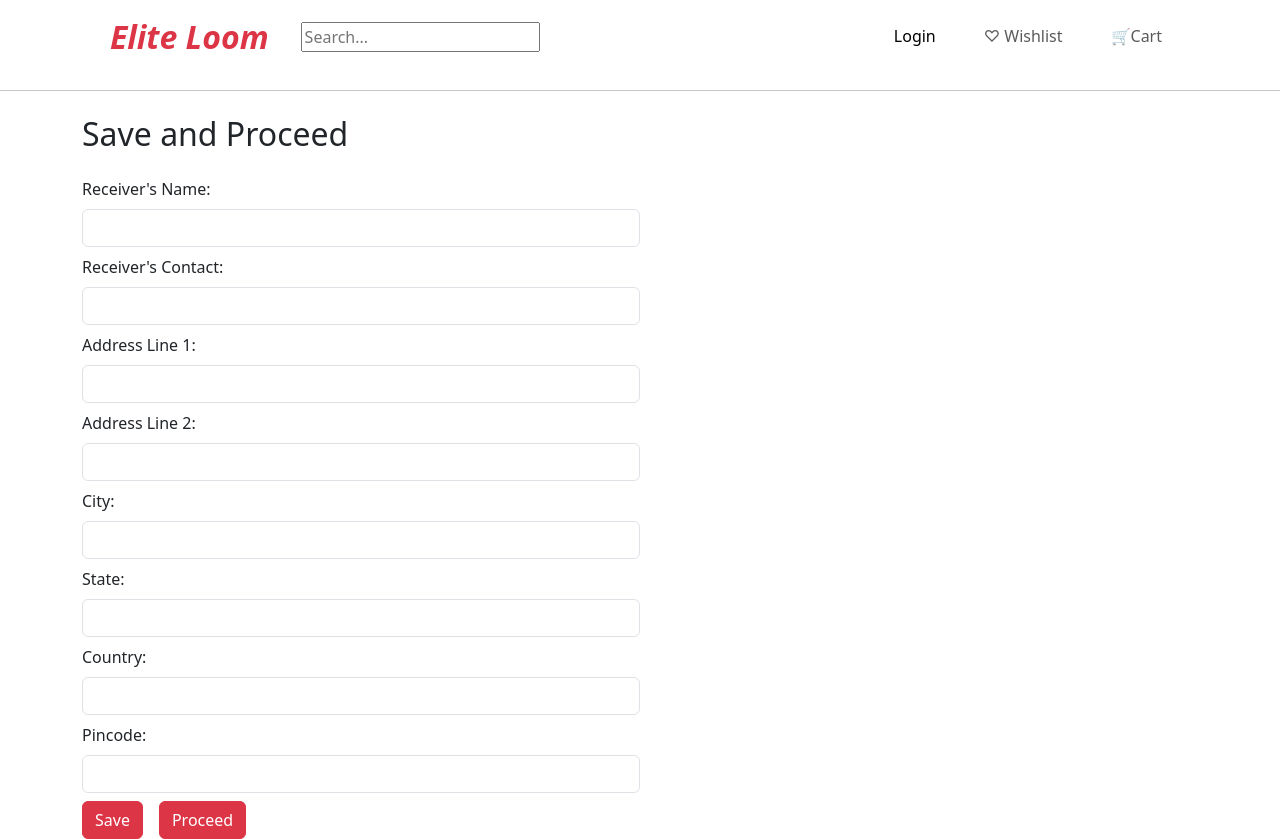
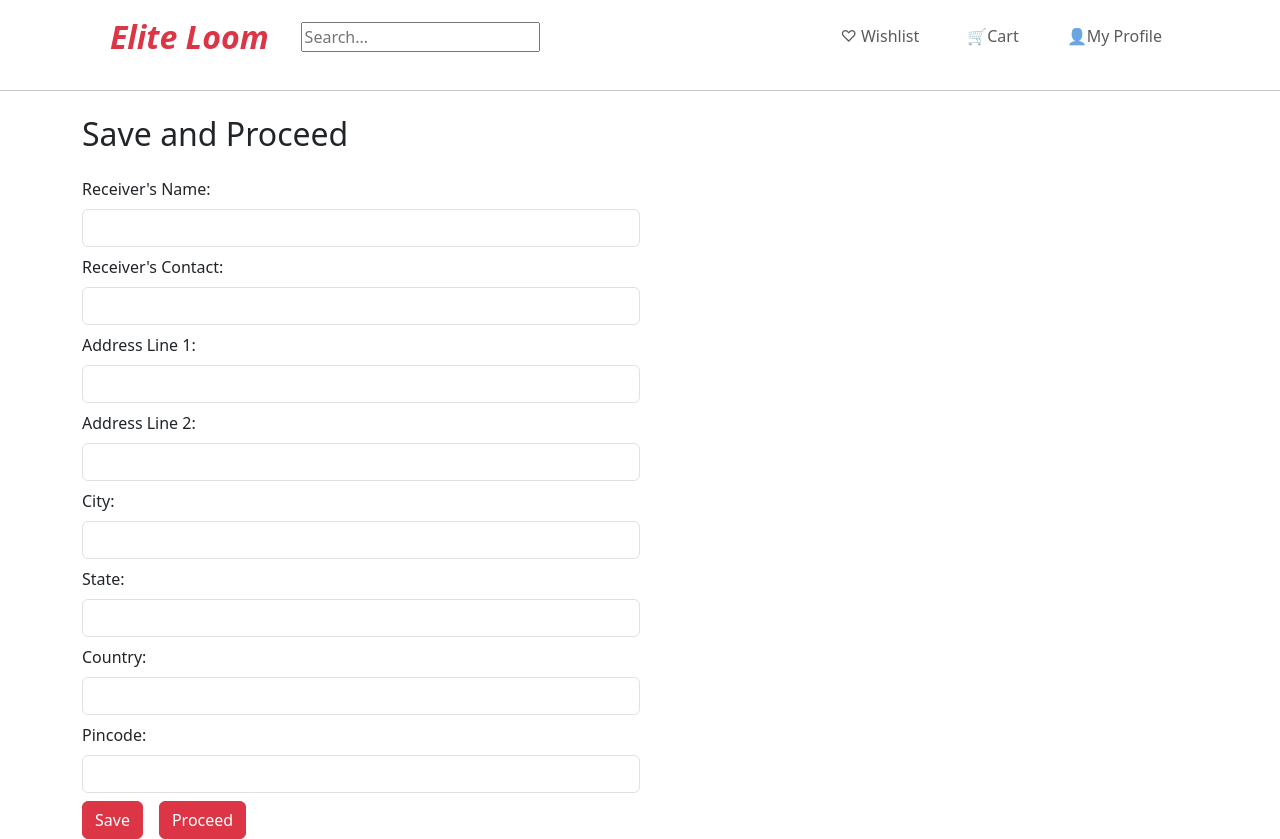
Before and after one commit to Karan-Bharti1/Elite-loom-Frontend, a React (Vite) app: page /address in a window 1280 px wide. Built offline with nearby package versions, Linux system fonts and the light colour scheme.

Commit message:
feat: created my profile page and provided its NavLink in header

```diff
--- a/components/Header.jsx
+++ b/components/Header.jsx
@@ -17,9 +17,10 @@ return(
         <div className="collapse navbar-collapse" id="navbarNavAltMarkup" >
           <div className="navbar-nav ms-auto mb-2 mb-lg-0 " >
 
-        <NavLink className="nav-link display-2 px-4">Login</NavLink>
+
         <NavLink className="nav-link display-2 px-4" to="/wishlist">♡ Wishlist</NavLink>
         <NavLink to="/cart" className="nav-link display-2 px-4">🛒Cart</NavLink>
+        <NavLink to="/profile" className="nav-link display-2 px-4">👤My  Profile</NavLink>
           </div>
         </div>
       </div>
--- a/src/main.jsx
+++ b/src/main.jsx
@@ -9,6 +9,7 @@ import Cart from './pages/cart.jsx'
 import Wishlist from './pages/wishlist.jsx'
 import Address from './pages/address.jsx'
 import ChooseAddress from './pages/chooseAddressData.jsx'
+import Profile from './pages/profilePage.jsx'
 
 const router=createBrowserRouter([
   {
@@ -36,6 +37,9 @@ const router=createBrowserRouter([
   },{
     path:"/chooseaddress",
     element:<ChooseAddress/>
+  },{
+    path:"/profile",
+    element:<Profile/>
   }
 ])
 createRoot(document.getElementById('root')).render(
--- /dev/null
+++ b/src/pages/profilePage.jsx
@@ -0,0 +1,10 @@
+import Header from "../../components/Header"
+
+const Profile=()=>{
+    return(
+        <>
+        <Header/>
+        </>
+    )
+}
+export default Profile
```
